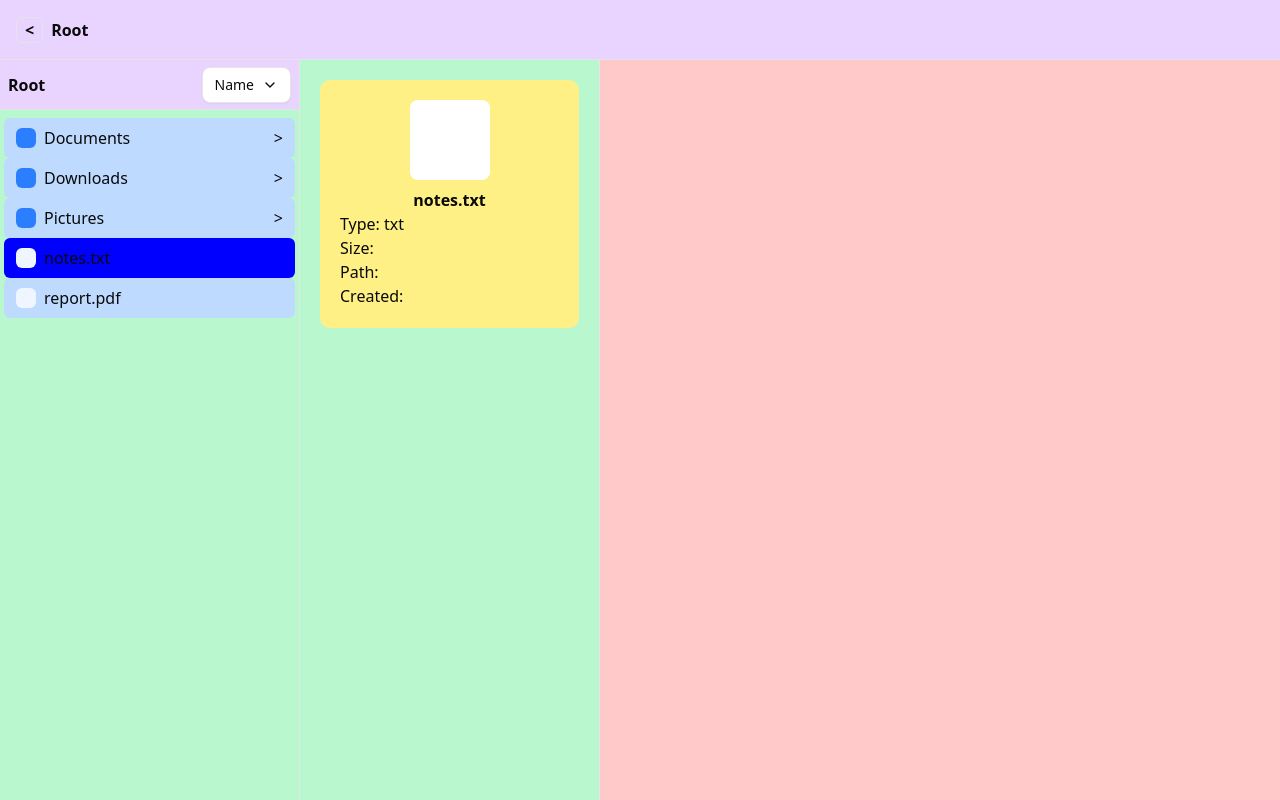
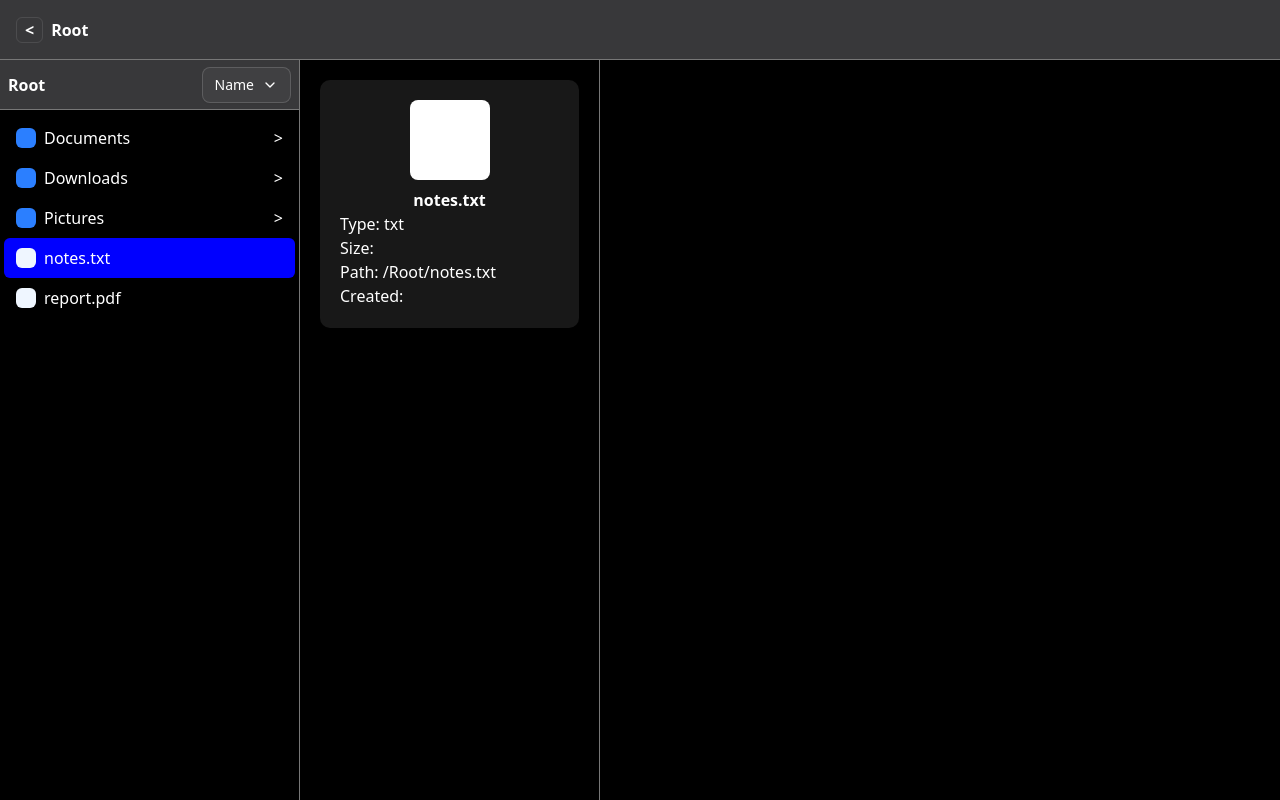
Before and after one commit to dmfaizan/file-explorer, a React (Vite) app: page / in a window 1280 px wide. Both pictures are taken after a click on the element "notes.txt". Built offline with nearby package versions, Linux system fonts and the light colour scheme.

Commit message:
style: changed color scheme

```diff
--- a/src/App.tsx
+++ b/src/App.tsx
@@ -4,6 +4,7 @@ import Column from "./components/Column";
 import { initialItems } from "./data/Items";
 import { ItemInterface } from "./interfaces/Item";
 import ExplorerHeader from "./components/ExplorerHeader";
+import { ThemeProvider } from "./components/ThemeProvider";
 
 function App() {
   const [selectedItemIDs, setSelectedItemIDs] = useState([0]);
@@ -74,7 +75,9 @@ function App() {
     }
   };
 
-  const selectedItems = initialItems.filter((i) => selectedItemIDs.includes(i.id));
+  const selectedItems = initialItems.filter((i) =>
+    selectedItemIDs.includes(i.id)
+  );
 
   // Sort the selected items according to their order in selectedItemIDs
   // to ensure columns appear in the correct order
@@ -86,13 +89,19 @@ function App() {
     (i) => i.id === findParentId(selectedItems.length - 1)
   )?.name;
 
-  const currentlySelected = selectedItems[selectedItems.length - 1].id
+  const currentlySelected = selectedItems[selectedItems.length - 1].id;
+
+  let currentPath = "";
+  selectedItems.forEach((item) => {
+    currentPath += "/" + item.name;
+  });
 
   return (
     // https://stackoverflow.com/a/75094583
-    <div className="h-screen w-full bg-blue-200 overflow-x-hidden">
+    <ThemeProvider defaultTheme="dark" storageKey="vite-ui-theme">
+      <div className="h-screen w-full bg-black overflow-x-hidden text-white">
         <ExplorerHeader title={latestTitle ? latestTitle : "Root"} />
-      <div className="h-full w-full flex flex-row bg-red-200 overflow-scroll [&>div]:flex-shrink-0">
+        <div className="h-full w-full flex flex-row overflow-scroll [&>div]:flex-shrink-0">
           {selectedItems.map((item: ItemInterface) => (
             <Column
               key={item.id}
@@ -100,11 +109,13 @@ function App() {
               parentItem={item}
               highlighted={selectedItemIDs}
               selected={currentlySelected}
+              path={currentPath}
               selectHandler={handleSelectItemID}
             />
           ))}
         </div>
       </div>
+    </ThemeProvider>
   );
 }
 
--- a/src/components/Column.tsx
+++ b/src/components/Column.tsx
@@ -9,12 +9,14 @@ export default function Column({
   parentItem,
   highlighted,
   selected,
+  path,
   selectHandler,
 }: {
   initialItems: ItemInterface[];
   parentItem: ItemInterface;
   highlighted: number[];
   selected: number;
+  path: string;
   selectHandler: (id: number) => void;
 }) {
   const [option, setOption] = useState("Name");
@@ -22,7 +24,7 @@ export default function Column({
     parentItem.childIds.includes(i.id)
   );
   return (
-    <div className="h-full w-[300px] border-r bg-green-200">
+    <div className="h-full w-[300px] border-r border-r-[#777777] bg-[##00000005]">
       {parentItem.type === "Folder" && (
         <ColumnHeader
           title={parentItem.name}
@@ -45,7 +47,7 @@ export default function Column({
         </div>
       ) : (
         <div className="p-5">
-          <Details item={parentItem} />
+          <Details item={parentItem} path={path} />
         </div>
       )}
     </div>
--- a/src/components/ColumnHeader.tsx
+++ b/src/components/ColumnHeader.tsx
@@ -10,7 +10,7 @@ export default function ColumnHeader({
   setOption: React.Dispatch<React.SetStateAction<string>>;
 }) {
   return (
-    <div className="p-2 h-[50px] w-full flex flex-row items-center justify-start border-b gap-2 bg-purple-200">
+    <div className="p-2 h-[50px] w-full flex flex-row items-center justify-start border-b border-b-[#777777] gap-2 bg-[#38383A]">
       <span className="font-semibold">{title}</span>
       <ColumnFilter option={option} setOption={setOption} />
     </div>
--- a/src/components/Details.tsx
+++ b/src/components/Details.tsx
@@ -1,16 +1,23 @@
 import { ItemInterface } from "../interfaces/Item";
 
-export default function Details({ item }: { item: ItemInterface }) {
+export default function Details({
+  item,
+  path,
+}: {
+  item: ItemInterface;
+  path: string;
+}) {
   return (
-    <div className="flex flex-col items-center justify-center bg-yellow-200 p-5 rounded-lg">
+    <div className="flex flex-col items-center justify-center bg-gray-200/10 p-5 rounded-lg">
       <div className="flex flex-col items-center justify-center gap-2">
         <div className="h-[80px] w-[80px] rounded-md bg-white" />
         <span className="font-bold">{item.name}</span>
       </div>
-      <div className="w-full flex flex-col items-start justify-center">
+      {/* https://stackoverflow.com/a/77664947 -> Wrapping text */}
+      <div className="w-full flex flex-col items-start justify-center break-all">
         <span>Type: {item.type}</span>
         <span>Size: {item.size}</span>
-        <span>Path: {item.path}</span>
+        <span>Path: {path}</span>
         <span>Created: {item.created}</span>
       </div>
     </div>
--- a/src/components/ExplorerHeader.tsx
+++ b/src/components/ExplorerHeader.tsx
@@ -1,7 +1,9 @@
 export default function ExplorerHeader({ title }: { title: string }) {
   return (
-    <div className="p-4 h-[60px] w-full flex flex-row items-center justify-start border-b gap-2 bg-purple-200">
-      <button className="border font-bold rounded-sm px-2">&lt;</button>
+    <div className="p-4 h-[60px] w-full flex flex-row items-center justify-start border-b border-b-[#777777] gap-2 bg-[#38383A]">
+      <button className="border font-bold rounded-sm px-2 hover:brightness-90">
+        &lt;
+      </button>
       <span className="font-semibold">{title}</span>
     </div>
   );
--- a/src/components/Header.tsx
+++ /dev/null
@@ -1,25 +0,0 @@
-import ColumnFilter from "./ColumnFilter";
-
-export default function Header({
-  type,
-  title,
-  option,
-  setOption
-}: {
-  type: string;
-  title: string;
-  option: string;
-  setOption: React.Dispatch<React.SetStateAction<string>>;
-}) {
-  return (
-    <div
-      className={`${
-        type === "EXPLORER" ? "p-4 h-[60px]" : "p-2 h-[50px]"
-      } w-full flex flex-row items-center justify-start border-b gap-2 bg-purple-200`}
-    >
-      {type === "EXPLORER" && <button className="border font-bold rounded-sm px-2">&lt;</button>}
-      <span className="font-semibold">{title}</span>
-      {type === "COLUMN" && <ColumnFilter option={option} setOption={setOption} />}
-    </div>
-  );
-}
--- a/src/components/Item.tsx
+++ b/src/components/Item.tsx
@@ -17,7 +17,11 @@ export default function Item({
     <div
       onClick={() => selectHandler(id)}
       className={`flex flex-row items-center justify-start ${
-        selected ? "bg-[#0000FF]" : highlighted ? "bg-blue-50" : "bg-blue-200"
+        selected
+          ? "bg-[#0000FF]"
+          : highlighted
+          ? "bg-gray-200/20"
+          : ""
       } rounded-sm px-[12px] py-[8px] gap-2 hover:brightness-90`}
     >
       {item.type == "Folder" ? (
--- /dev/null
+++ b/src/components/ThemeProvider.tsx
@@ -0,0 +1,73 @@
+import { createContext, useContext, useEffect, useState } from "react"
+
+type Theme = "dark" | "light" | "system"
+
+type ThemeProviderProps = {
+  children: React.ReactNode
+  defaultTheme?: Theme
+  storageKey?: string
+}
+
+type ThemeProviderState = {
+  theme: Theme
+  setTheme: (theme: Theme) => void
+}
+
+const initialState: ThemeProviderState = {
+  theme: "system",
+  setTheme: () => null,
+}
+
+const ThemeProviderContext = createContext<ThemeProviderState>(initialState)
+
+export function ThemeProvider({
+  children,
+  defaultTheme = "system",
+  storageKey = "vite-ui-theme",
+  ...props
+}: ThemeProviderProps) {
+  const [theme, setTheme] = useState<Theme>(
+    () => (localStorage.getItem(storageKey) as Theme) || defaultTheme
+  )
+
+  useEffect(() => {
+    const root = window.document.documentElement
+
+    root.classList.remove("light", "dark")
+
+    if (theme === "system") {
+      const systemTheme = window.matchMedia("(prefers-color-scheme: dark)")
+        .matches
+        ? "dark"
+        : "light"
+
+      root.classList.add(systemTheme)
+      return
+    }
+
+    root.classList.add(theme)
+  }, [theme])
+
+  const value = {
+    theme,
+    setTheme: (theme: Theme) => {
+      localStorage.setItem(storageKey, theme)
+      setTheme(theme)
+    },
+  }
+
+  return (
+    <ThemeProviderContext.Provider {...props} value={value}>
+      {children}
+    </ThemeProviderContext.Provider>
+  )
+}
+
+export const useTheme = () => {
+  const context = useContext(ThemeProviderContext)
+
+  if (context === undefined)
+    throw new Error("useTheme must be used within a ThemeProvider")
+
+  return context
+}
```
Lines whose indentation alone changed are shown as unchanged.
